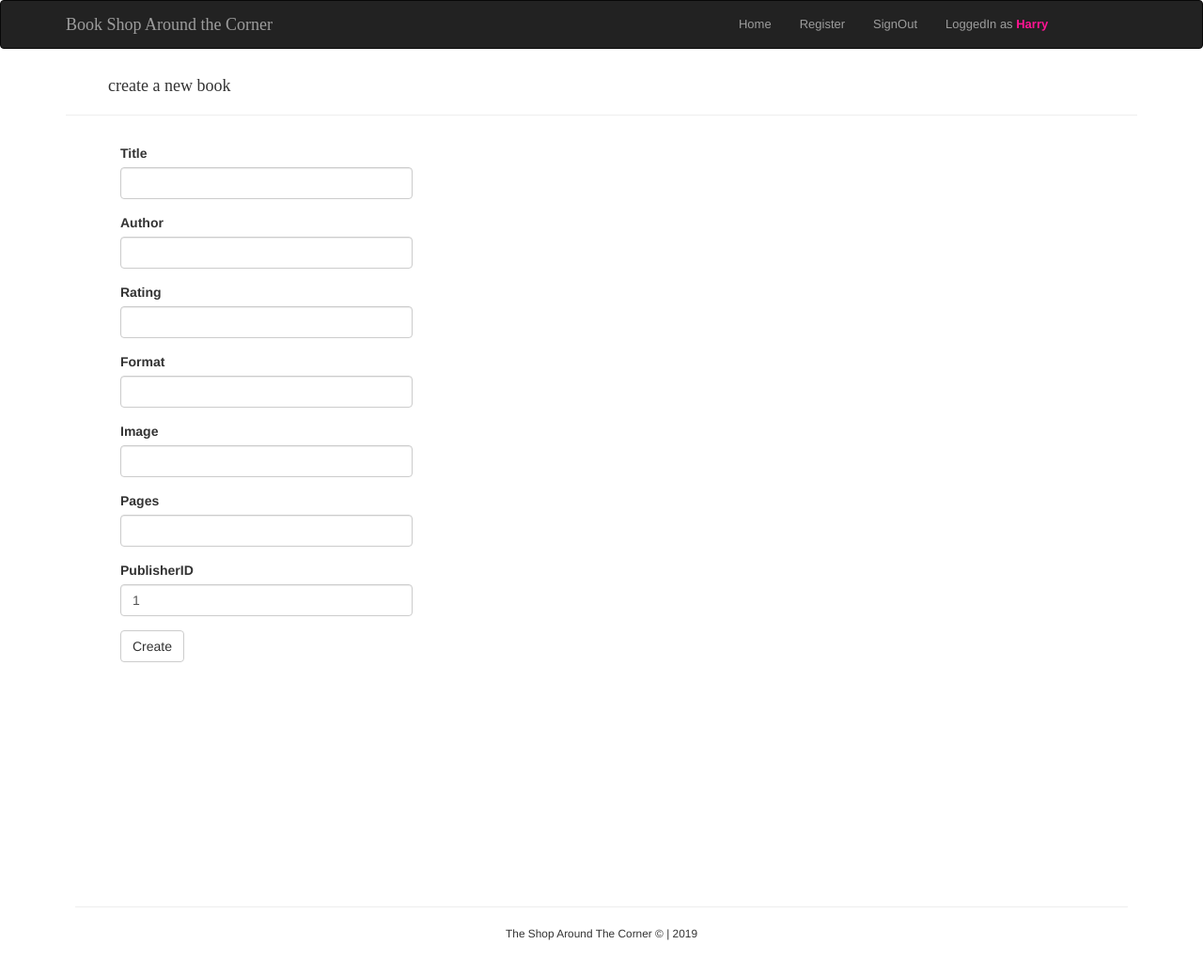
After one commit to MichaelHeinecke/book-catalog-flask, a Flask app: page /create/book/1 in a window 1280 px wide. The commit adds this page. Shown: the whole page at 94% size. Run offline with Flask 2, Linux system fonts and the light colour scheme; a user stored in the database is signed in; some libraries are stand-ins or nearby versions; some web fonts are replaced.

Commit message:
Add functionality to create, update, and delete books

```diff
--- /dev/null
+++ b/app/catalog/forms.py
@@ -0,0 +1,21 @@
+from flask_wtf import FlaskForm
+from wtforms import StringField, SubmitField, FloatField, IntegerField
+from wtforms.validators import DataRequired
+
+
+class EditBookForm(FlaskForm):
+    title = StringField('Title', validators=[DataRequired()])
+    format = StringField('Format', validators=[DataRequired()])
+    num_pages = StringField('Pages', validators=[DataRequired()])
+    submit = SubmitField('Update')
+
+
+class CreateBookForm(FlaskForm):
+    title = StringField('Title', validators=[DataRequired()])
+    author = StringField('Author', validators=[DataRequired()])
+    avg_rating = FloatField('Rating', validators=[DataRequired()])
+    format = StringField('Format', validators=[DataRequired()])
+    img_url = StringField('Image', validators=[DataRequired()])
+    num_pages = IntegerField('Pages', validators=[DataRequired()])
+    pub_id = IntegerField('PublisherID', validators=[DataRequired()])
+    submit = SubmitField('Create')
--- a/app/catalog/routes.py
+++ b/app/catalog/routes.py
@@ -1,6 +1,9 @@
-from flask import render_template
+from flask import render_template, request, flash, redirect, url_for
+from flask_login import login_required
 
+from app import db
 from app.catalog import main
+from app.catalog.forms import EditBookForm, CreateBookForm
 from app.catalog.models import Book, Publisher
 
 
@@ -15,3 +18,47 @@ def display_publisher(publisher_id: int):
     publisher = Publisher.query.get(publisher_id)
     publisher_books = Book.query.filter_by(pub_id=publisher.id).all()
     return render_template('publisher.html', publisher=publisher, publisher_books=publisher_books)
+
+
+@main.route('/book/delete/<int:book_id>', methods=['GET', 'POST'])
+@login_required
+def delete_book(book_id):
+    book = Book.query.get(book_id)
+    if request.method == 'POST':
+        db.session.delete(book)
+        db.session.commit()
+        flash('Book deleted successfully')
+        return redirect(url_for('main.display_books'))
+    return render_template('delete_book.html', book=book, book_id=book.id)
+
+
+@main.route('/edit/book/<int:book_id>', methods=['GET', 'POST'])
+@login_required
+def edit_book(book_id):
+    book = Book.query.get(book_id)
+    form = EditBookForm(obj=book)
+    if form.validate_on_submit():
+        book.title = form.title.data
+        book.format = form.format.data
+        book.num_pages = form.num_pages.data
+        db.session.add(book)
+        db.session.commit()
+        flash('Book Edited Successfully')
+        return redirect(url_for('main.display_books'))
+    return render_template('edit_book.html', form=form)
+
+
+@main.route('/create/book/<int:pub_id>', methods=['GET', 'POST'])
+@login_required
+def create_book(pub_id):
+    form = CreateBookForm()
+    form.pub_id.data = pub_id  # pre-populates pub_id
+    if form.validate_on_submit():
+        book = Book(title=form.title.data, author=form.author.data, avg_rating=form.avg_rating.data,
+                    book_format=form.format.data, image=form.img_url.data, num_pages=form.num_pages.data,
+                    pub_id=form.pub_id.data)
+        db.session.add(book)
+        db.session.commit()
+        flash('Book added successfully')
+        return redirect(url_for('main.display_publisher', publisher_id=pub_id))
+    return render_template('create_book.html', form=form, pub_id=pub_id)
--- /dev/null
+++ b/app/catalog/templates/create_book.html
@@ -0,0 +1,10 @@
+{% extends 'layout.html' %}
+
+{% block content %}
+    <div class="container">
+        <h4 style="margin-left: 45px"> create a new book </h4>
+        <hr>
+          {{ form.hidden_tag() }}
+          {{ wtf.quick_form(form) }}
+    </div>
+{% endblock %}
--- a/app/catalog/templates/home.html
+++ b/app/catalog/templates/home.html
@@ -12,6 +12,9 @@
                         <p>Rating: {{ book.avg_rating }}</p>
                         <p>Number of Pages: {{ book.num_pages }}</p>
                         <p><a href="{{ url_for("main.display_publisher", publisher_id=book.pub_id) }}">Publisher ID: {{ book.pub_id }}</a></p>
+                        <span class="label label-success"><a href="{{ url_for('main.create_book', pub_id=book.pub_id) }}" style="color: floralwhite"> create </a></span>
+                        <span class="label label-primary"><a href="{{ url_for('main.edit_book', book_id=book.id) }}" style="color: floralwhite"> edit </a></span>
+                        <span class="label label-info"><a href="{{ url_for('main.delete_book', book_id=book.id) }}" style="color: floralwhite"> delete </a></span>
                     </div>
                 {% endfor %}
             </div>
```
Also changed, not shown: app/catalog/templates/delete_book.html (added, +19 -0 lines), app/catalog/templates/edit_book.html (added, +10 -0 lines).
